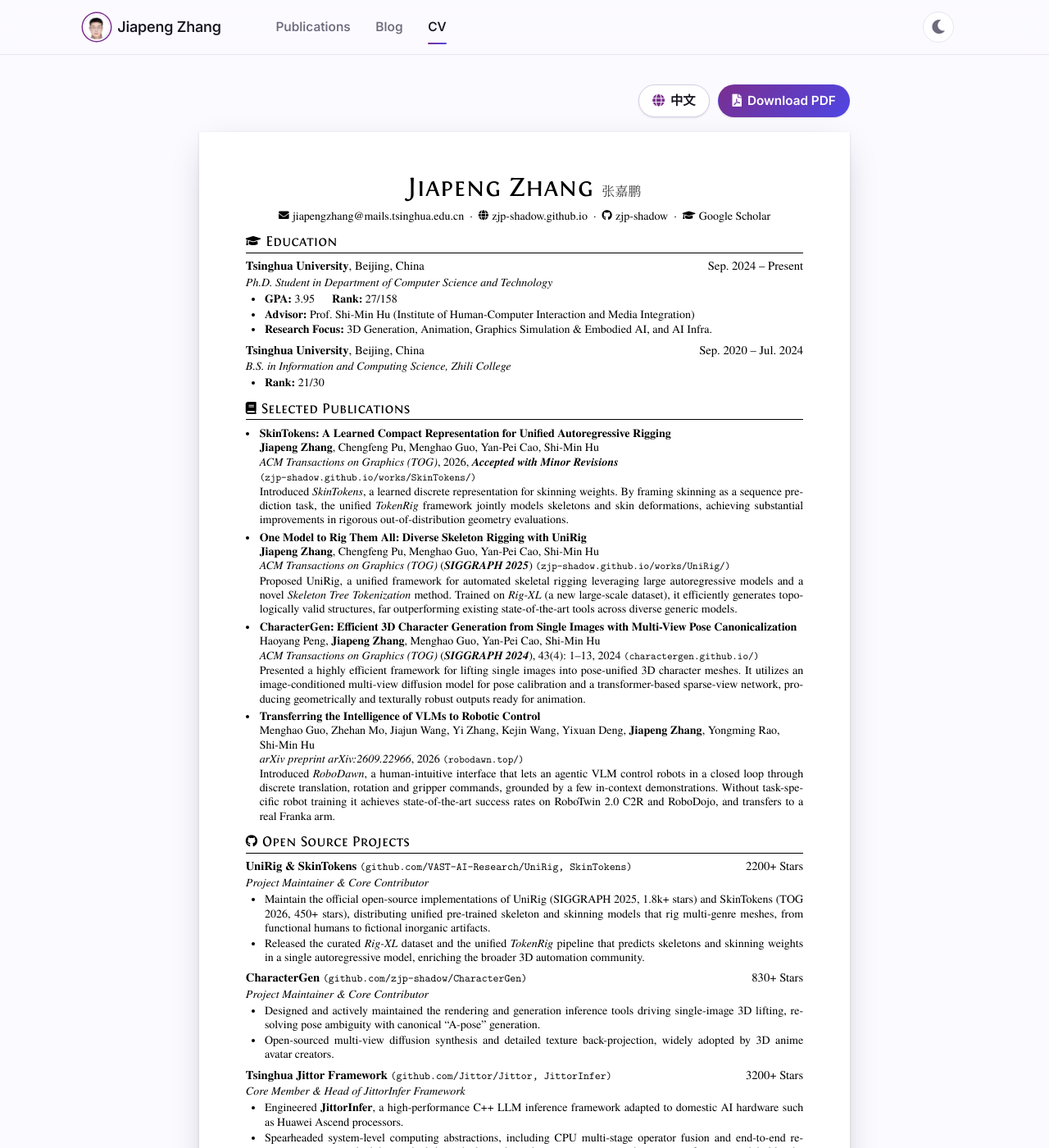
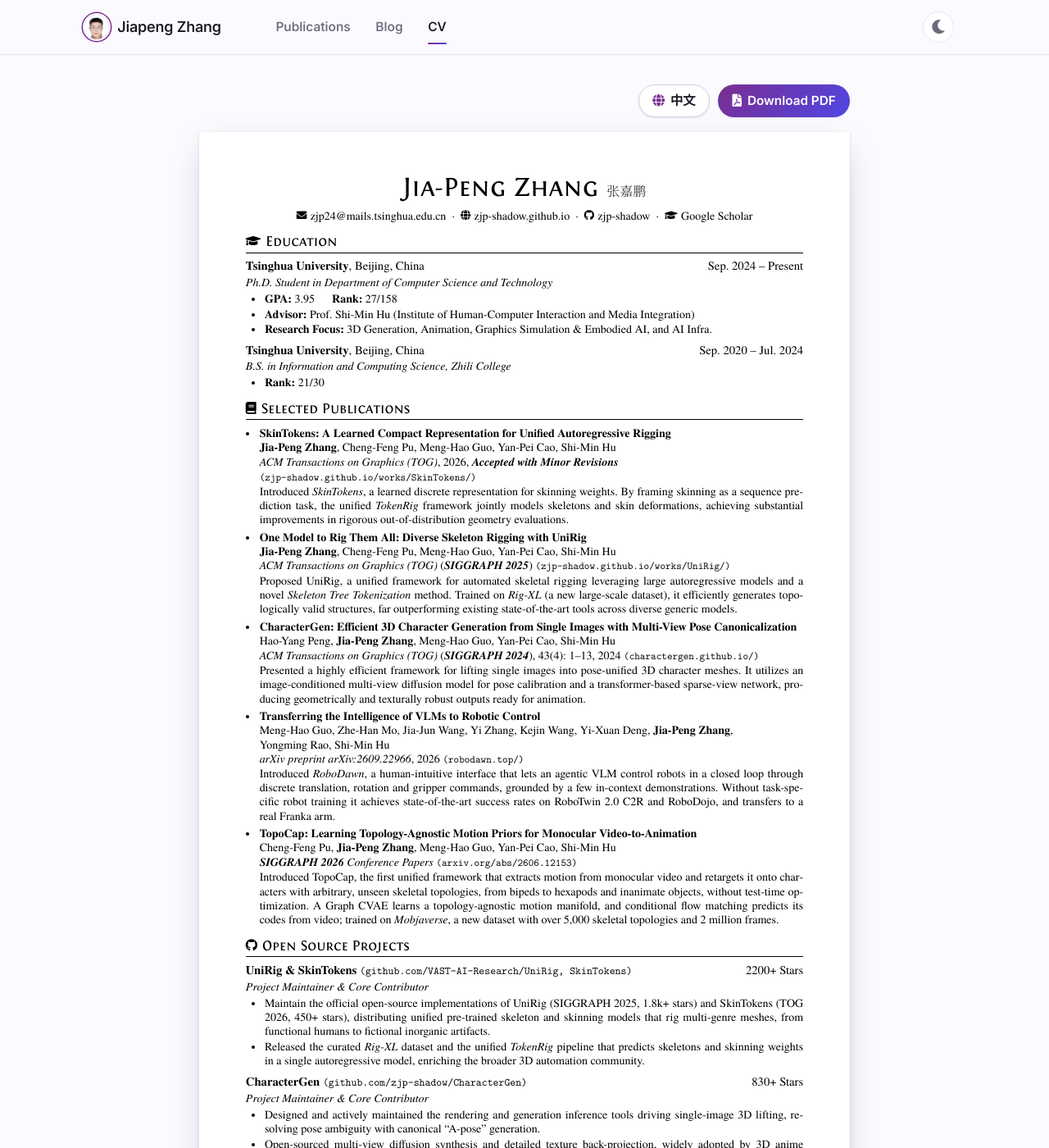
Before and after one commit to zjp-shadow/zjp-shadow.github.io, a Jekyll site: the page built from _pages/cv.md, in a window 1280 px wide and 1400 px high. Shown: the whole window at 82% size. Built offline with Jekyll 4.4.1, drawn with Linux system fonts in a browser that asks for light colours.

Commit message:
CV: hyphenated names, zjp24 email, add TopoCap
Write all author names in the Jia-Peng Zhang form, use the
zjp24@mails.tsinghua.edu.cn address, and list TopoCap (SIGGRAPH 2026)
last under Selected Publications. Re-subset the Chinese font and
regenerate the PDFs.

Co-Authored-By: Claude Opus 5.5 <noreply@anthropic.com>
Claude-Session: https://claude.ai/code/session_01S8BziLJcMuxCym8hmrQA4s

```diff
--- a/_data/cv/en.yml
+++ b/_data/cv/en.yml
@@ -1,10 +1,10 @@
 # English CV, rendered by _layouts/cv.html at /cv/ (PDF: /files/cv/Jiapeng_Zhang_CV_EN.pdf).
 # Keep this file and zh.yml in sync. Text fields accept Markdown (`**bold**`, `*italic*`);
-# "Jiapeng Zhang" is bolded in author lists. Links are shown without "https://".
-name: "Jiapeng Zhang"
+# "Jia-Peng Zhang" is bolded in author lists. Links are shown without "https://".
+name: "Jia-Peng Zhang"
 name_alt: "张嘉鹏"
 contact:
-  - { icon: "fas fa-envelope", text: "jiapengzhang@mails.tsinghua.edu.cn", url: "mailto:jiapengzhang@mails.tsinghua.edu.cn" }
+  - { icon: "fas fa-envelope", text: "zjp24@mails.tsinghua.edu.cn", url: "mailto:zjp24@mails.tsinghua.edu.cn" }
   - { icon: "fas fa-globe", text: "zjp-shadow.github.io", url: "https://zjp-shadow.github.io" }
   - { icon: "fab fa-github", text: "zjp-shadow", url: "https://github.com/zjp-shadow" }
   - { icon: "fas fa-graduation-cap", text: "Google Scholar", url: "https://scholar.google.com/citations?user=XkE68gcAAAAJ" }
@@ -37,25 +37,30 @@ sections:
     icon: "fas fa-book"
     pubs:
       - title: "SkinTokens: A Learned Compact Representation for Unified Autoregressive Rigging"
-        authors: "Jiapeng Zhang, Chengfeng Pu, Menghao Guo, Yan-Pei Cao, Shi-Min Hu"
+        authors: "Jia-Peng Zhang, Cheng-Feng Pu, Meng-Hao Guo, Yan-Pei Cao, Shi-Min Hu"
         venue: "*ACM Transactions on Graphics (TOG)*, 2026, ***Accepted with Minor Revisions***"
         url: "https://zjp-shadow.github.io/works/SkinTokens/"
         desc: "Introduced *SkinTokens*, a learned discrete representation for skinning weights. By framing skinning as a sequence prediction task, the unified *TokenRig* framework jointly models skeletons and skin deformations, achieving substantial improvements in rigorous out-of-distribution geometry evaluations."
       - title: "One Model to Rig Them All: Diverse Skeleton Rigging with UniRig"
-        authors: "Jiapeng Zhang, Chengfeng Pu, Menghao Guo, Yan-Pei Cao, Shi-Min Hu"
+        authors: "Jia-Peng Zhang, Cheng-Feng Pu, Meng-Hao Guo, Yan-Pei Cao, Shi-Min Hu"
         venue: "*ACM Transactions on Graphics (TOG)* (***SIGGRAPH 2025***)"
         url: "https://zjp-shadow.github.io/works/UniRig/"
         desc: "Proposed UniRig, a unified framework for automated skeletal rigging leveraging large autoregressive models and a novel *Skeleton Tree Tokenization* method. Trained on *Rig-XL* (a new large-scale dataset), it efficiently generates topologically valid structures, far outperforming existing state-of-the-art tools across diverse generic models."
       - title: "CharacterGen: Efficient 3D Character Generation from Single Images with Multi-View Pose Canonicalization"
-        authors: "Haoyang Peng, Jiapeng Zhang, Menghao Guo, Yan-Pei Cao, Shi-Min Hu"
+        authors: "Hao-Yang Peng, Jia-Peng Zhang, Meng-Hao Guo, Yan-Pei Cao, Shi-Min Hu"
         venue: "*ACM Transactions on Graphics (TOG)* (***SIGGRAPH 2024***), 43(4): 1–13, 2024"
         url: "https://charactergen.github.io/"
         desc: "Presented a highly efficient framework for lifting single images into pose-unified 3D character meshes. It utilizes an image-conditioned multi-view diffusion model for pose calibration and a transformer-based sparse-view network, producing geometrically and texturally robust outputs ready for animation."
       - title: "Transferring the Intelligence of VLMs to Robotic Control"
-        authors: "Menghao Guo, Zhehan Mo, Jiajun Wang, Yi Zhang, Kejin Wang, Yixuan Deng, Jiapeng Zhang, Yongming Rao, Shi-Min Hu"
+        authors: "Meng-Hao Guo, Zhe-Han Mo, Jia-Jun Wang, Yi Zhang, Kejin Wang, Yi-Xuan Deng, Jia-Peng Zhang, Yongming Rao, Shi-Min Hu"
         venue: "*arXiv preprint arXiv:2609.22966*, 2026"
         url: "https://robodawn.top/"
         desc: "Introduced *RoboDawn*, a human-intuitive interface that lets an agentic VLM control robots in a closed loop through discrete translation, rotation and gripper commands, grounded by a few in-context demonstrations. Without task-specific robot training it achieves state-of-the-art success rates on RoboTwin 2.0 C2R and RoboDojo, and transfers to a real Franka arm."
+      - title: "TopoCap: Learning Topology-Agnostic Motion Priors for Monocular Video-to-Animation"
+        authors: "Cheng-Feng Pu, Jia-Peng Zhang, Meng-Hao Guo, Yan-Pei Cao, Shi-Min Hu"
+        venue: "***SIGGRAPH 2026*** *Conference Papers*"
+        url: "https://arxiv.org/abs/2606.12153"
+        desc: "Introduced TopoCap, the first unified framework that extracts motion from monocular video and retargets it onto characters with arbitrary, unseen skeletal topologies, from bipeds to hexapods and inanimate objects, without test-time optimization. A Graph CVAE learns a topology-agnostic motion manifold, and conditional flow matching predicts its codes from video; trained on *Mobjaverse*, a new dataset with over 5,000 skeletal topologies and 2 million frames."
 
   - title: "Open Source Projects"
     icon: "fab fa-github"
--- a/_data/cv/zh.yml
+++ b/_data/cv/zh.yml
@@ -1,9 +1,9 @@
 # 中文简历，由 _layouts/cv.html 渲染到 /cv/zh/（PDF：/files/cv/Jiapeng_Zhang_CV_ZH.pdf）。
-# 与 en.yml 保持同步。文本支持 Markdown（`**加粗**`、`*斜体*`）；作者列表中的 "Jiapeng Zhang" 自动加粗。
+# 与 en.yml 保持同步。文本支持 Markdown（`**加粗**`、`*斜体*`）；作者列表中的 "Jia-Peng Zhang" 自动加粗。
 name: "张嘉鹏"
-name_alt: "Jiapeng Zhang"
+name_alt: "Jia-Peng Zhang"
 contact:
-  - { icon: "fas fa-envelope", text: "jiapengzhang@mails.tsinghua.edu.cn", url: "mailto:jiapengzhang@mails.tsinghua.edu.cn" }
+  - { icon: "fas fa-envelope", text: "zjp24@mails.tsinghua.edu.cn", url: "mailto:zjp24@mails.tsinghua.edu.cn" }
   - { icon: "fas fa-globe", text: "zjp-shadow.github.io", url: "https://zjp-shadow.github.io" }
   - { icon: "fab fa-github", text: "zjp-shadow", url: "https://github.com/zjp-shadow" }
   - { icon: "fas fa-graduation-cap", text: "Google Scholar", url: "https://scholar.google.com/citations?user=XkE68gcAAAAJ" }
@@ -36,25 +36,30 @@ sections:
     icon: "fas fa-book"
     pubs:
       - title: "SkinTokens: A Learned Compact Representation for Unified Autoregressive Rigging"
-        authors: "Jiapeng Zhang, Chengfeng Pu, Menghao Guo, Yan-Pei Cao, Shi-Min Hu"
+        authors: "Jia-Peng Zhang, Cheng-Feng Pu, Meng-Hao Guo, Yan-Pei Cao, Shi-Min Hu"
         venue: "*ACM Transactions on Graphics (TOG)*, 2026，**小修后接收**"
         url: "https://zjp-shadow.github.io/works/SkinTokens/"
         desc: "提出 *SkinTokens*，一种可学习的蒙皮权重离散紧凑表示。将蒙皮建模为序列预测任务，统一的 *TokenRig* 框架联合生成骨骼与蒙皮，在严格的分布外几何评测上取得显著提升。"
       - title: "One Model to Rig Them All: Diverse Skeleton Rigging with UniRig"
-        authors: "Jiapeng Zhang, Chengfeng Pu, Menghao Guo, Yan-Pei Cao, Shi-Min Hu"
+        authors: "Jia-Peng Zhang, Cheng-Feng Pu, Meng-Hao Guo, Yan-Pei Cao, Shi-Min Hu"
         venue: "*ACM Transactions on Graphics (TOG)* (***SIGGRAPH 2025***)"
         url: "https://zjp-shadow.github.io/works/UniRig/"
         desc: "提出 UniRig，基于大规模自回归模型与全新骨骼树序列化（*Skeleton Tree Tokenization*）方法的统一自动绑骨框架。在新构建的大规模数据集 *Rig-XL* 上训练，可高效生成拓扑合法的骨骼，在多种类型模型上大幅超越现有最优方法。"
       - title: "CharacterGen: Efficient 3D Character Generation from Single Images with Multi-View Pose Canonicalization"
-        authors: "Haoyang Peng, Jiapeng Zhang, Menghao Guo, Yan-Pei Cao, Shi-Min Hu"
+        authors: "Hao-Yang Peng, Jia-Peng Zhang, Meng-Hao Guo, Yan-Pei Cao, Shi-Min Hu"
         venue: "*ACM Transactions on Graphics (TOG)* (***SIGGRAPH 2024***), 43(4): 1–13, 2024"
         url: "https://charactergen.github.io/"
         desc: "提出从单张图像高效生成姿态规范化三维角色网格的框架：以图像条件多视图扩散模型完成姿态校准，再由基于 Transformer 的稀疏视图重建网络生成几何与纹理鲁棒、可直接用于动画的结果。"
       - title: "Transferring the Intelligence of VLMs to Robotic Control"
-        authors: "Menghao Guo, Zhehan Mo, Jiajun Wang, Yi Zhang, Kejin Wang, Yixuan Deng, Jiapeng Zhang, Yongming Rao, Shi-Min Hu"
+        authors: "Meng-Hao Guo, Zhe-Han Mo, Jia-Jun Wang, Yi Zhang, Kejin Wang, Yi-Xuan Deng, Jia-Peng Zhang, Yongming Rao, Shi-Min Hu"
         venue: "*arXiv preprint arXiv:2609.22966*, 2026"
         url: "https://robodawn.top/"
         desc: "提出 *RoboDawn*：通过一组符合人类直觉的离散平移、旋转与夹爪指令，让智能体式 VLM 闭环控制机器人，并以少量上下文示例完成接口与任务策略的对齐。无需针对任务的机器人训练，即在 RoboTwin 2.0 C2R 与 RoboDojo 上取得最优成功率，并可迁移到真实 Franka 机械臂。"
+      - title: "TopoCap: Learning Topology-Agnostic Motion Priors for Monocular Video-to-Animation"
+        authors: "Cheng-Feng Pu, Jia-Peng Zhang, Meng-Hao Guo, Yan-Pei Cao, Shi-Min Hu"
+        venue: "***SIGGRAPH 2026*** *Conference Papers*"
+        url: "https://arxiv.org/abs/2606.12153"
+        desc: "提出 TopoCap，首个从单目视频中提取动作、并在无需测试时优化的情况下重定向到任意未见骨骼拓扑角色（从双足、六足生物到无生命物体）的统一框架。以图 CVAE 学习与拓扑无关的动作流形，再用条件流匹配从视频特征预测其编码；并构建了包含 5,000 余种骨骼拓扑、200 万帧的数据集 *Mobjaverse*。"
 
   - title: "开源项目"
     icon: "fab fa-github"
--- a/_layouts/cv.html
+++ b/_layouts/cv.html
@@ -61,7 +61,7 @@ layout: compress
             {% for p in s.pubs %}
             <li class="cv-pub">
               <span class="cv-pub__line"><strong>{{ p.title }}</strong></span>
-              <span class="cv-pub__line">{% assign names = p.authors | split: ', ' %}{% for n in names %}<span class="cv-author">{% if n == 'Jiapeng Zhang' %}<strong>{{ n }}</strong>{% else %}{{ n }}{% endif %}{% unless forloop.last %},{% endunless %}</span>{% unless forloop.last %}&#32;{% endunless %}{% endfor %}</span>
+              <span class="cv-pub__line">{% assign names = p.authors | split: ', ' %}{% for n in names %}<span class="cv-author">{% if n == 'Jia-Peng Zhang' %}<strong>{{ n }}</strong>{% else %}{{ n }}{% endif %}{% unless forloop.last %},{% endunless %}</span>{% unless forloop.last %}&#32;{% endunless %}{% endfor %}</span>
               <span class="cv-pub__line">{{ p.venue | markdownify | remove: '<p>' | remove: '</p>' | strip }}{% if p.url %} <span class="cv-url">(<a href="{{ p.url }}">{{ p.url | remove_first: 'https://' | remove_first: 'http://' }}</a>)</span>{% endif %}</span>
               <span class="cv-pub__desc">{{ p.desc | markdownify | remove: '<p>' | remove: '</p>' | strip }}</span>
             </li>
```
Also changed, not shown: assets/fonts/cv/serif-sc-400.woff2, assets/fonts/cv/serif-sc-700.woff2, 2 other files.
